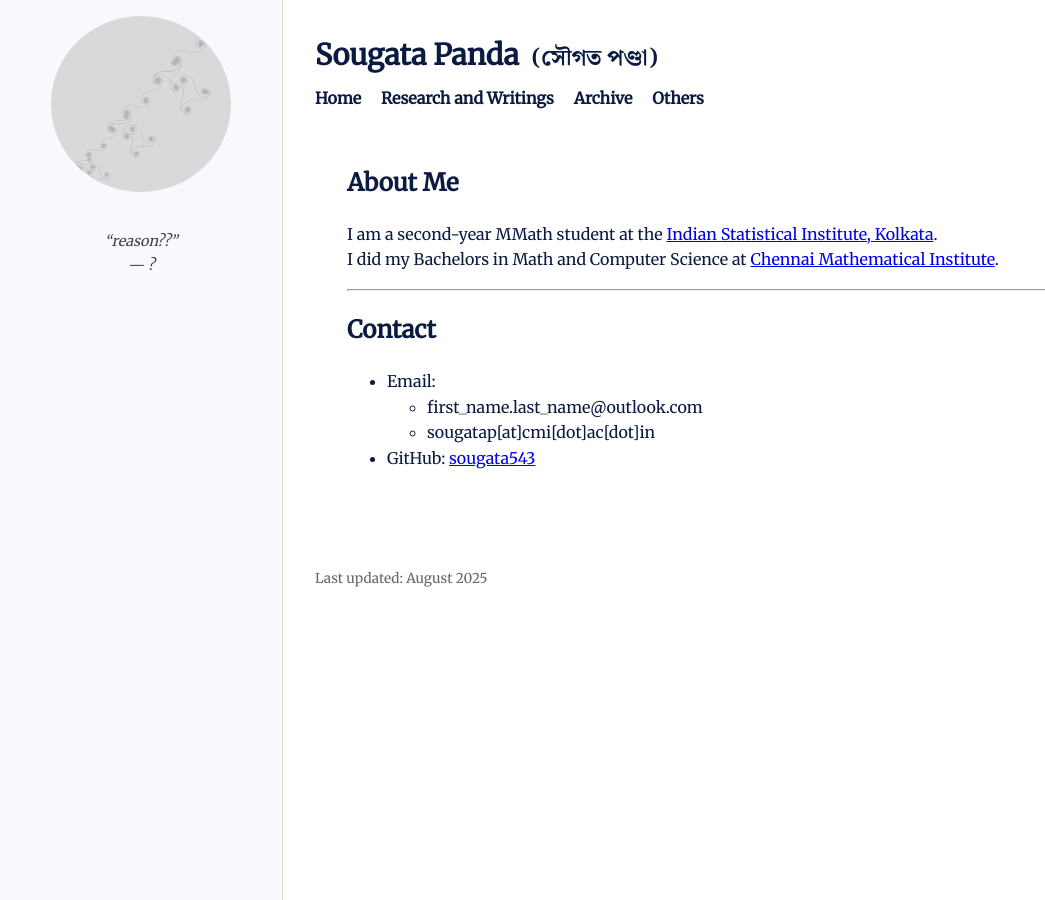
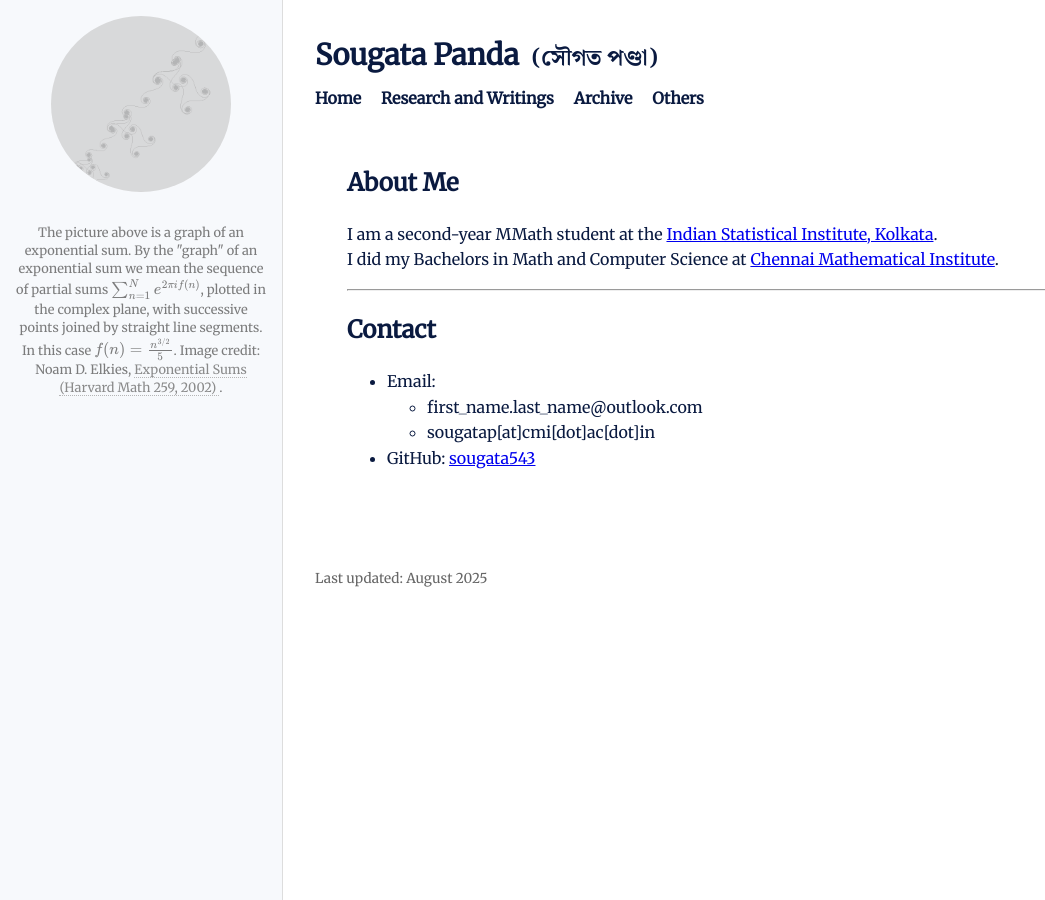
Before and after one commit to sougata543/sougata543.github.io, a Jekyll site: the page built from index.md, in a window 1280 px wide. Shown: the whole page, without its empty margins (0-1045 px from the left). Built offline with Jekyll 4.4.1, drawn with Linux system fonts in a browser that asks for light colours; some web fonts are replaced.

Commit message:
added the captions feature

```diff
--- a/_includes/sidebar.html
+++ b/_includes/sidebar.html
@@ -1,8 +1,20 @@
 <aside class="sidebar">
   <img src="/images/p1.gif" alt="https://people.math.harvard.edu/~elkies/M259.98/whorls.html" class="profile-pic">
 
-  <blockquote>
+<!--  <blockquote>
     “reason??” <br> — ?
   </blockquote>
+-->
 
+<div class="caption">
+  The picture above is a graph of an exponential sum. By the "graph" of an exponential sum
+  we mean the sequence of partial sums
+  $\sum_{n=1}^N e^{2\pi i f(n)}$, plotted in the complex plane, with successive points
+  joined by straight line segments. In this case
+  $f(n) = \tfrac{n^{3/2}}{5}$.
+  Image credit: Noam D. Elkies,
+  <a href="https://people.math.harvard.edu/~elkies/M259.02/whorls.html" target="_blank">
+    Exponential Sums (Harvard Math 259, 2002)
+  </a>.
+</div>
 </aside>
--- a/css/style.css
+++ b/css/style.css
@@ -73,6 +73,27 @@ code, pre, kbd, samp {
 }
 
 
+/* Dim caption style */
+.caption {
+  font-size: 0.8rem;      /* smaller */
+  color: #666;            /* medium grey */
+  opacity: 0.85;          /* slightly faded */
+  line-height: 1.4;
+  margin-top: 0.5rem;
+  margin-bottom: 1rem;
+}
+
+.caption a {
+  color: #777;            /* grey links */
+  text-decoration: none;
+  border-bottom: 1px dotted #aaa;
+}
+
+.caption a:hover {
+  color: #333;            /* darker on hover */
+  border-bottom-color: #333;
+}
+
 blockquote {
   font-style: italic;
   font-size: 0.9rem;
```
